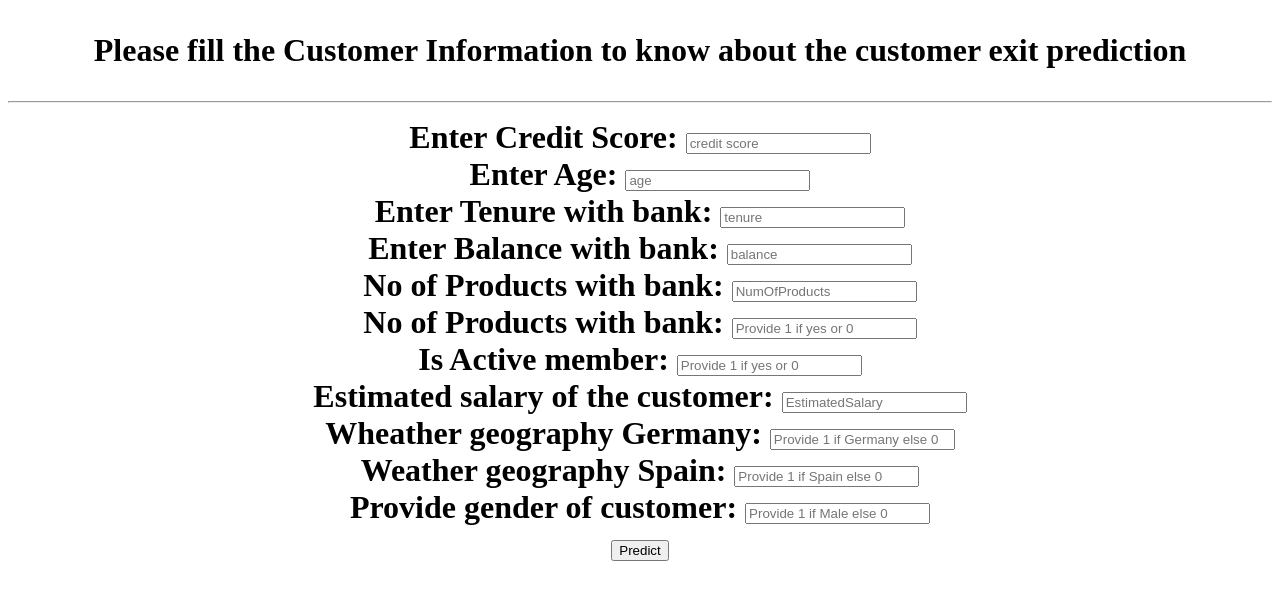
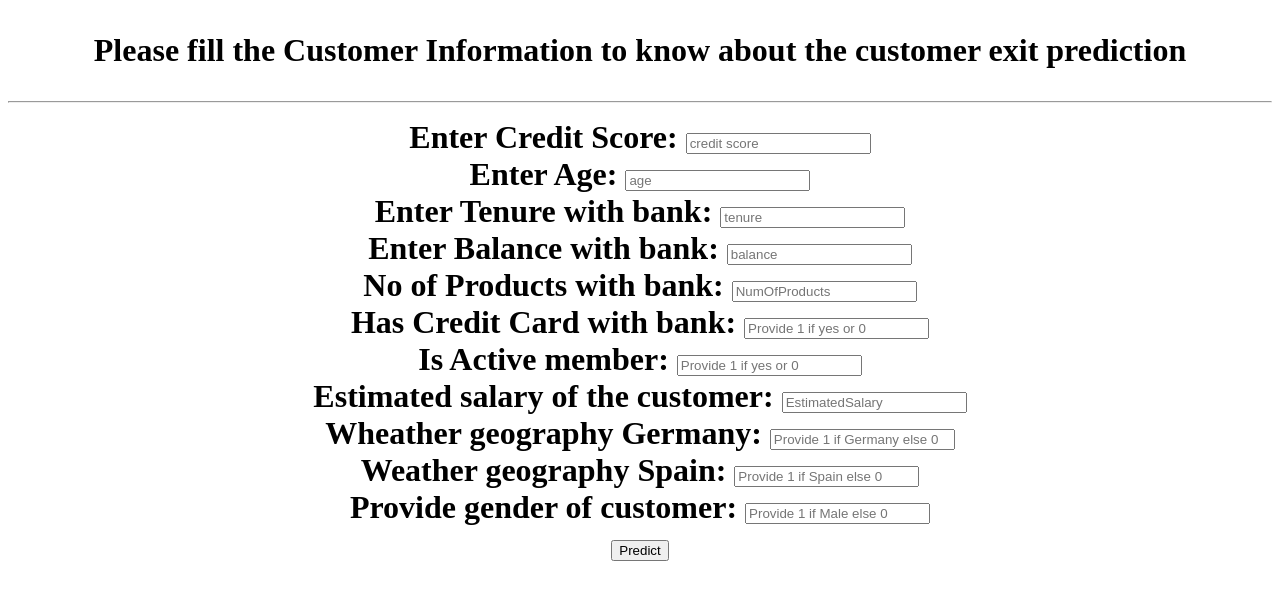
Before and after one commit to rahulnandanwar/Customer-Exit-Prediction-Model, a Flask app: page / in a window 1280 px wide. Shown: the top 600 px of the page. Run offline with Flask 2, Linux system fonts and the light colour scheme.

Commit message:
Has Credit card with bank update

```diff
--- a/Templates/home.html
+++ b/Templates/home.html
@@ -24,7 +24,7 @@
     	<input type="text" name="balance" placeholder="balance" required="required" /><br>
         <label for="NumOfProducts"> No of Products with bank: </label>
     	<input type="text" name="NumOfProducts" placeholder="NumOfProducts" required="required" /><br>
-        <label for="HasCrCard"> No of Products with bank: </label>
+        <label for="HasCrCard"> Has Credit Card with bank: </label>
     	<input type="text" name="HasCrCard" placeholder="Provide 1 if yes or 0" required="required" /><br>
         <label for="IsActiveMember"> Is Active member: </label>
     	<input type="text" name="IsActiveMember" placeholder="Provide 1 if yes or 0" required="required" /><br>
```
